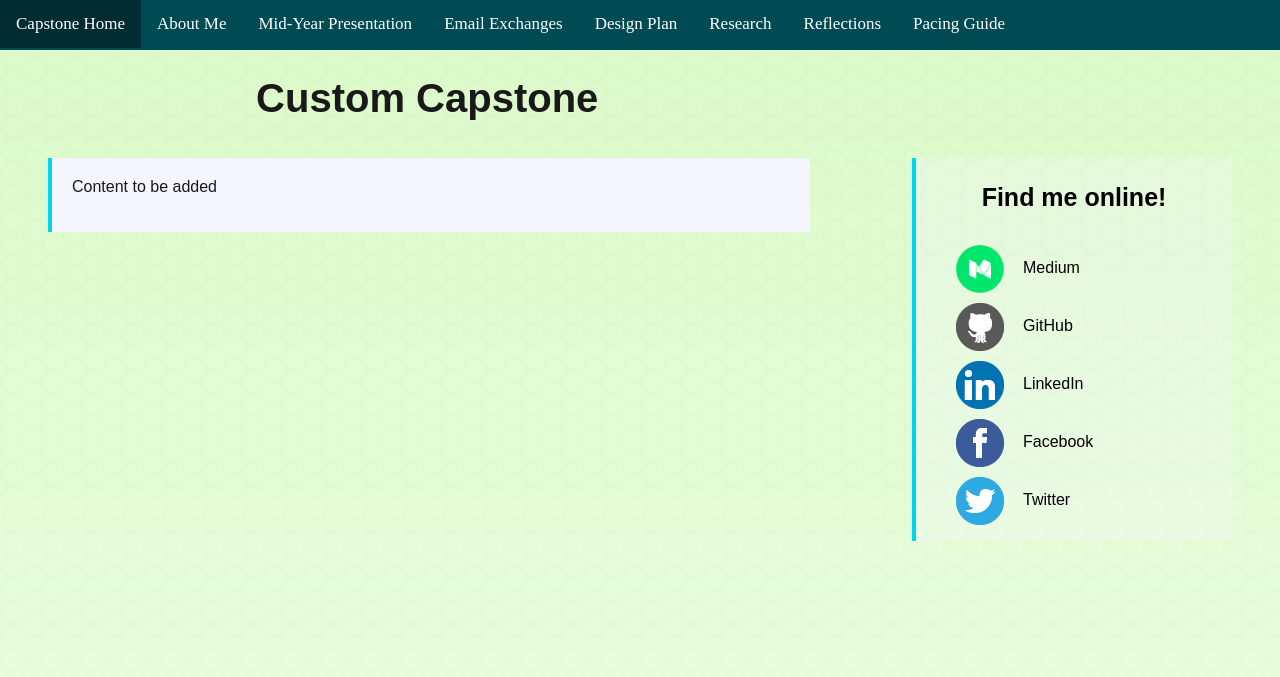
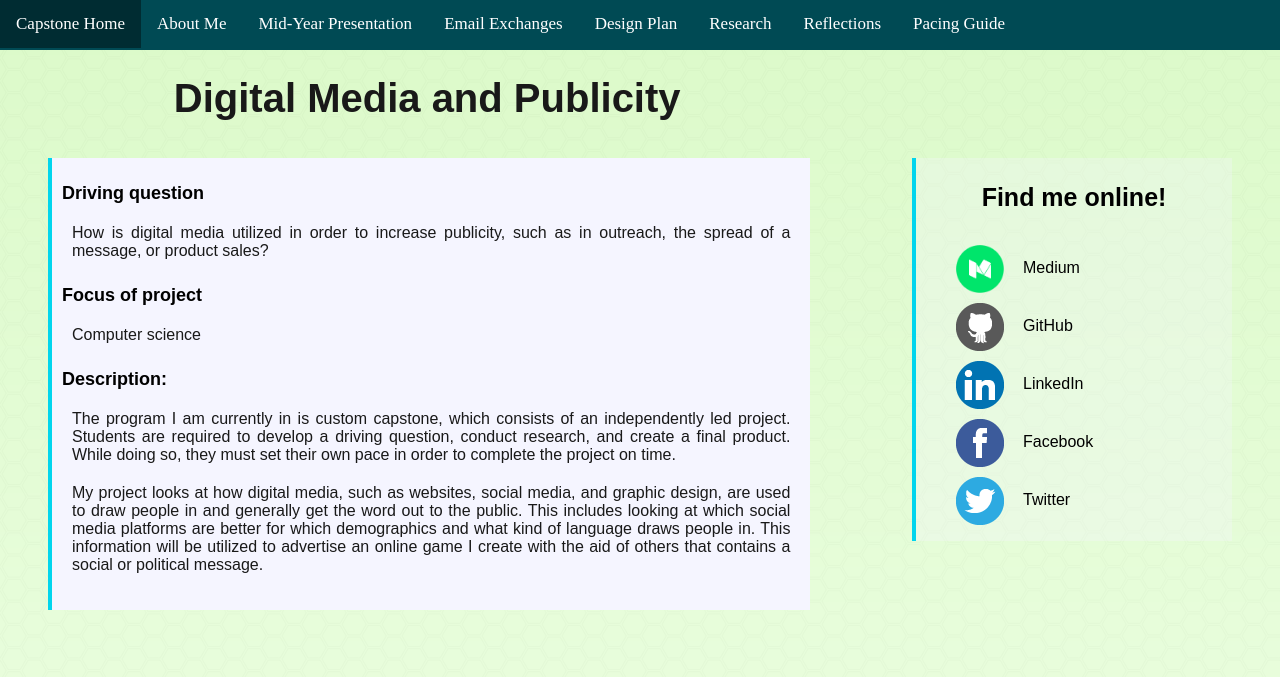
Before and after one commit to Elizabeth-Cho/Elizabeth-Cho.github.io, a Jekyll site: the page built from capstone/index.md, in a window 1280 px wide. Shown: the top 677 px of the page. Built offline with Jekyll 4.4.1, drawn with Linux system fonts in a browser that asks for light colours.

Commit message:
Updated capstone landing page

```diff
--- a/_includes/capHome.html
+++ b/_includes/capHome.html
@@ -4,13 +4,29 @@
   <link href="../../assets/css/text.css" rel="stylesheet"/>
   <link href="../../assets/css/style.css" rel="stylesheet"/>
   <div class="header">
-    <h1>Custom Capstone</h1>
+    <h1>Digital Media and Publicity</h1>
   </div>
 </head>
 <body>
   <div class="container">
     <div class="content">
-      <p>Content to be added</p>
+      <h3>Driving question</h3>
+      <p>How is digital media utilized in order to
+      increase publicity, such as in outreach, the spread of a message, or
+      product sales?</p>
+      <h3>Focus of project</h3>
+      <p>Computer science</p>
+      <h3>Description:</h3>
+      <p>The program I am currently in is custom capstone, which consists of an
+      independently led project. Students are required to develop a driving
+      question, conduct research, and create a final product. While doing so,
+      they must set their own pace in order to complete the project on time.</p>
+      <p>My project looks at how digital media, such as websites, social media,
+      and graphic design, are used to draw people in and generally get the word
+      out to the public. This includes looking at which social media platforms
+      are better for which demographics and what kind of language draws people
+      in. This information will be utilized to advertise an online game I create
+      with the aid of others that contains a social or political message.</p>
     </div>
   </div>
 </body>
--- a/_layouts/capstoneLanding.html
+++ b/_layouts/capstoneLanding.html
@@ -2,6 +2,7 @@
 <html>
 <head>
   <title>Elizabeth Cho - Custom Capstone 2018</title>
+  <meta name="viewport" content="width=device-width, initial-scale=1.0">
   <link rel="shortcut icon" type="image/png" href="../../assets/Images/Icons/icon.png"/>
   <link href="../../assets/css/format.css"/>
   {% include navigation.html %}
```
